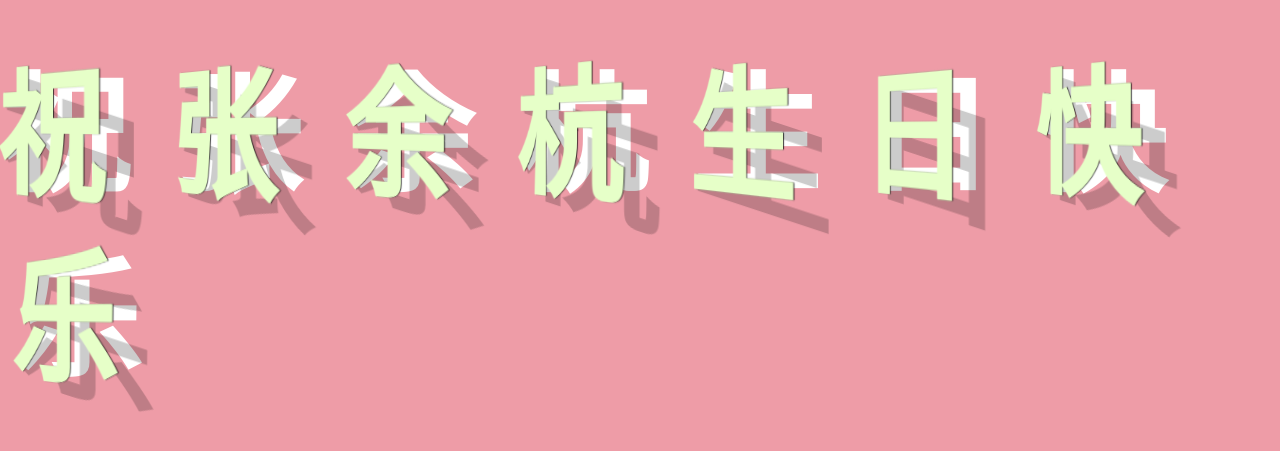
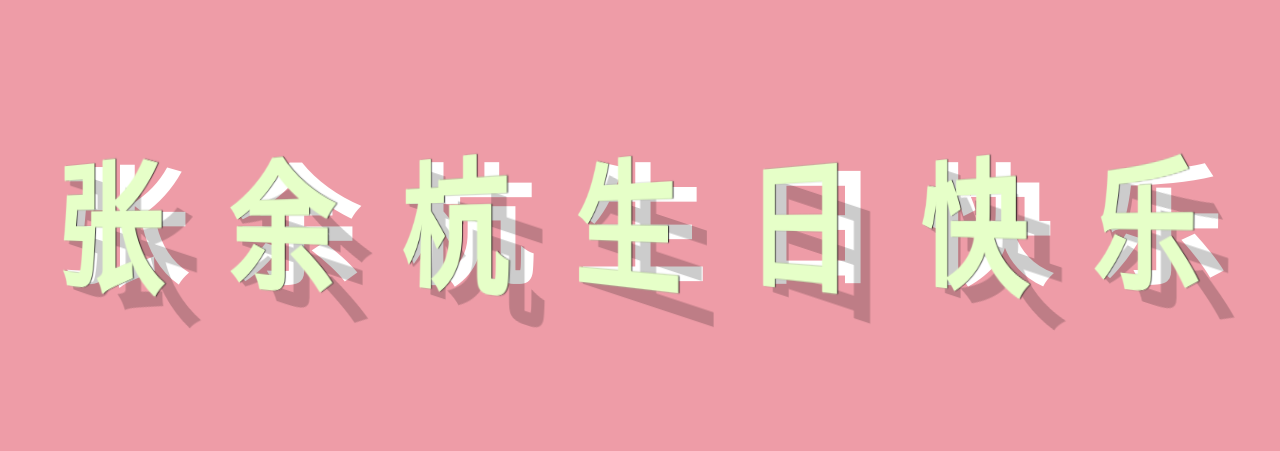
Before and after one commit to LJL0511/Happy_birthday, a plain HTML site: page html/index2.html in a window 1280 px wide. Shown: the part 181-632 px from the top of the page. Drawn offline with Linux system fonts and the light colour scheme.

Commit message:
Update index2.html

```diff
--- a/html/index2.html
+++ b/html/index2.html
@@ -12,7 +12,6 @@
 
 <body>
 <p>
-	<span data-text="祝">祝</span>
 	<span data-text="张">张</span>
 	<span data-text="余">余</span>
 	<span data-text="杭">杭</span>
```
